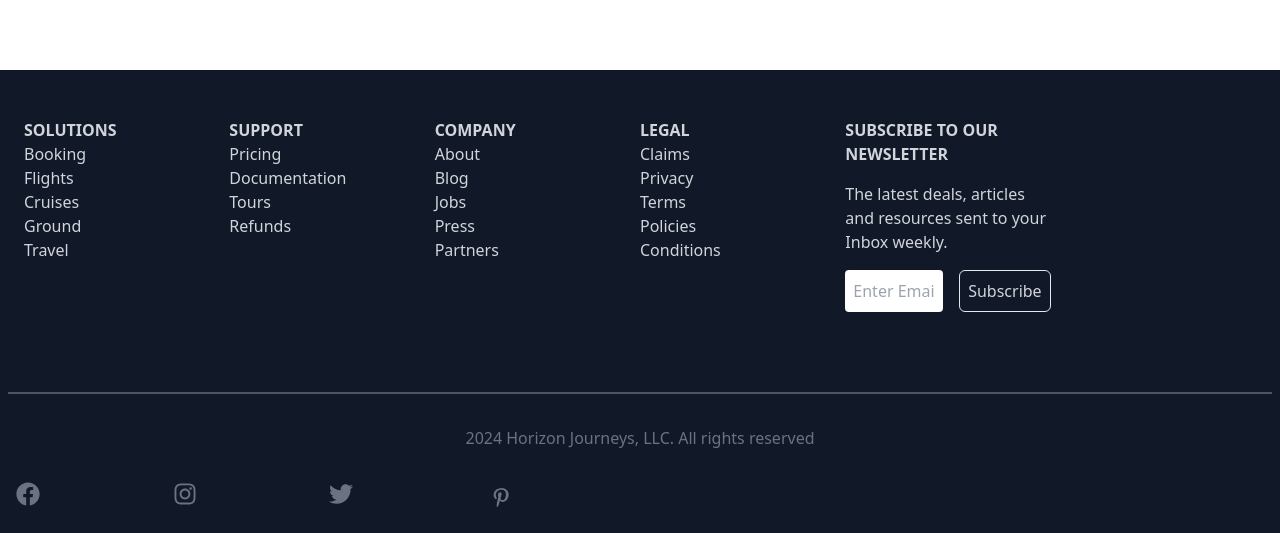
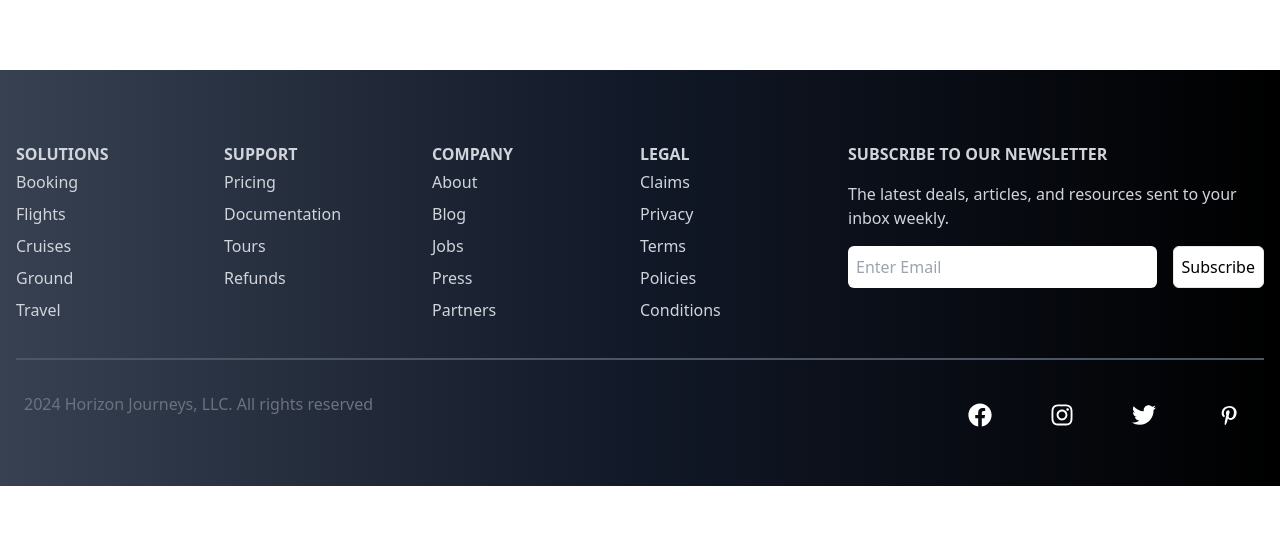
Before and after one commit to DevSaurabhGirme/React_website, a React (Create React App) app: page / in a window 1280 px wide. Shown: the part 2984-3517 px from the top of the page. After the commit the page ends 3470 px from the top, so only its background shows below. Built offline with nearby package versions, Linux system fonts and the light colour scheme.

Commit message:
fotter update- gradient added with changed social media icons

```diff
--- a/src/components/Footer.jsx
+++ b/src/components/Footer.jsx
@@ -1,67 +1,66 @@
 import React from 'react'
-import {FaFacebook, FaInstagram, FaTwitter} from 'react-icons/fa'
-import {TiSocialPinterest} from 'react-icons/ti'
+import { FaFacebook, FaInstagram, FaTwitter } from 'react-icons/fa'
+import { TiSocialPinterest } from 'react-icons/ti'
 
 const Footer = () => {
     return (
-        <div className="w-full mt-24 bg-gray-900 text-gray-300 py-2 px-2">
-            <div className="max-w-[1400px] mx-auto grid grid-cols-2 md:grid-cols-6 border-b-2 border-gray-600 py-8 px-4">
+        <div className="w-full mt-24 bg-gradient-to-r from-gray-700 via-gray-900 to-black text-gray-300 py-8 px-4">
+            <div className="max-w-[1400px] mx-auto grid grid-cols-2 md:grid-cols-6 border-b-2 border-gray-600 py-8">
                 <div>
                     <h6 className="font-bold uppercase pt-2">Solutions</h6>
                     <ul>
-                        <li classNmae="py-1">Booking</li>
-                        <li classNmae="py-1">Flights</li>
-                        <li classNmae="py-1">Cruises</li>
-                        <li classNmae="py-1">Ground</li>
-                        <li classNmae="py-1">Travel</li>
+                        <li className="py-1 hover:text-white">Booking</li>
+                        <li className="py-1 hover:text-white">Flights</li>
+                        <li className="py-1 hover:text-white">Cruises</li>
+                        <li className="py-1 hover:text-white">Ground</li>
+                        <li className="py-1 hover:text-white">Travel</li>
                     </ul>
                 </div>
                 <div>
                     <h6 className="font-bold uppercase pt-2">Support</h6>
                     <ul>
-                        <li classNmae="py-1">Pricing</li>
-                        <li classNmae="py-1">Documentation</li>
-                        <li classNmae="py-1">Tours</li>
-                        <li classNmae="py-1">Refunds</li>
+                        <li className="py-1 hover:text-white">Pricing</li>
+                        <li className="py-1 hover:text-white">Documentation</li>
+                        <li className="py-1 hover:text-white">Tours</li>
+                        <li className="py-1 hover:text-white">Refunds</li>
                     </ul>
                 </div>
                 <div>
                     <h6 className="font-bold uppercase pt-2">Company</h6>
                     <ul>
-                        <li classNmae="py-1">About</li>
-                        <li classNmae="py-1">Blog</li>
-                        <li classNmae="py-1">Jobs</li>
-                        <li classNmae="py-1">Press</li>
-                        <li classNmae="py-1">Partners</li>
+                        <li className="py-1 hover:text-white">About</li>
+                        <li className="py-1 hover:text-white">Blog</li>
+                        <li className="py-1 hover:text-white">Jobs</li>
+                        <li className="py-1 hover:text-white">Press</li>
+                        <li className="py-1 hover:text-white">Partners</li>
                     </ul>
                 </div>
-
                 <div>
                     <h6 className="font-bold uppercase pt-2">Legal</h6>
                     <ul>
-                        <li classNmae="py-1">Claims</li>
-                        <li classNmae="py-1">Privacy</li>
-                        <li classNmae="py-1">Terms</li>
-                        <li classNmae="py-1">Policies</li>
-                        <li classNmae="py-1">Conditions</li>
+                        <li className="py-1 hover:text-white">Claims</li>
+                        <li className="py-1 hover:text-white">Privacy</li>
+                        <li className="py-1 hover:text-white">Terms</li>
+                        <li className="py-1 hover:text-white">Policies</li>
+                        <li className="py-1 hover:text-white">Conditions</li>
                     </ul>
                 </div>
-                <div className="cols-span-2 py-8 md:pt-2">
+                <div className="col-span-2 pt-2">
                     <p className="font-bold uppercase">Subscribe to our newsletter</p>
-                    <p className="py-4">The latest deals, articles and resources sent to your Inbox weekly.</p>
+                    <p className="py-4">The latest deals, articles, and resources sent to your inbox weekly.</p>
                     <form className="flex flex-col sm:flex-row">
-                        <input className="w-full p-2 mr-4 rounded md mb-4" type="email" placeholder="Enter Email"/>
-                        <button className="p-2 mb-4 rounded-md">Subscribe</button>
+                        <input className="w-full p-2 mr-4 rounded-md mb-4" type="email" placeholder="Enter Email" />
+                        <button className="p-2 mb-4 rounded-md bg-white text-black hover:bg-gray-200">Subscribe</button>
                     </form>
                 </div>
             </div>
-            <div  className="flexflex-col max-w-[1400px] px-2 py-4 mx-auto justify-between sm:flex-row text-center text-gray-500">
+            <div className="flex flex-col max-w-[1400px] px-2 py-4 mx-auto justify-between sm:flex-row text-center text-gray-500">
                 <p className="py-4">2024 Horizon Journeys, LLC. All rights reserved</p>
-                <div className="flex justify-between sm:w-[500px] pt-4 text-2xl">
-                    <FaFacebook />
-                    <FaInstagram />
-                    <FaTwitter />
-                    <TiSocialPinterest size={30}/>
+                <div className="flex justify-between sm:w-[300px] pt-4 text-2xl">
+                    <button className="text-white hover:text-gray-400 bg-transparent border-none focus:outline-none"><FaFacebook /></button>
+                    <button className="text-white hover:text-gray-400 bg-transparent border-none focus:outline-none"><FaInstagram /></button>
+                    <button className="text-white hover:text-gray-400 bg-transparent border-none focus:outline-none"><FaTwitter /></button>
+                    <button className="text-white hover:text-gray-400 bg-transparent border-none focus:outline-none"><TiSocialPinterest size={30} /></button>
                 </div>
             </div>
         </div>
```
